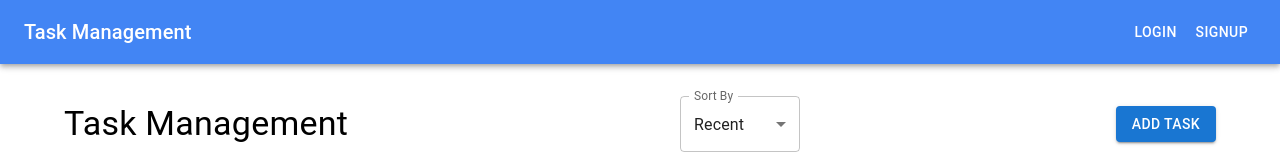
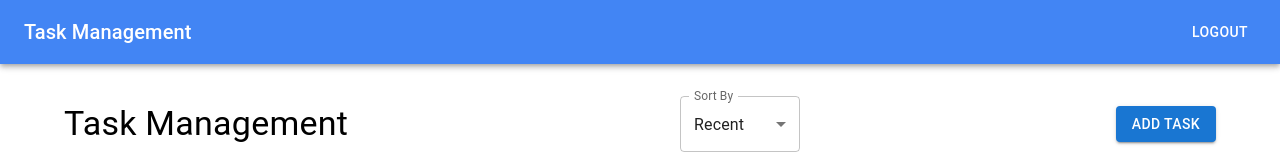
Before and after one commit to kevin-patel9/fe-voosh, a React (Create React App) app: page / in a window 1280 px wide. Both pictures are taken after typing "Sample", "Sample123" into the empty fields and a click on the button "LOGIN". Shown: the top 160 px of the page. Built offline with nearby package versions, Linux system fonts and the light colour scheme; no server answers.

Commit message:
fixed navbar

```diff
--- a/src/App.js
+++ b/src/App.js
@@ -13,11 +13,10 @@ function App() {
   const [isLoggedIn, setIsLoggedIn] = useState(false);
 
   useEffect(() => {
-    function getCookie(name) {
-        const cookieValue = document.cookie.match(`(^|;)\\s*${name}\\s*=\\s*([^;]+)`);
-        return cookieValue ? cookieValue.pop() : "";
+    function getToken() {
+      return localStorage.getItem("token");
     }
-    setIsLoggedIn(getCookie("token") !== "");
+    setIsLoggedIn(getToken() !== "");
   }, [isLoggedIn]);
 
   return (
--- a/src/Screens/Login.js
+++ b/src/Screens/Login.js
@@ -8,7 +8,7 @@ import { UserAuthContext } from '../App';
 
 const Login = () => {
   const [errorMessage, setErrorMessage] = useState("");
-  const { setIsLoggedIn } = useContext(UserAuthContext);
+  const { isLoggedIn, setIsLoggedIn } = useContext(UserAuthContext);
 
   const navigate = useNavigate();
 
@@ -41,7 +41,7 @@ const Login = () => {
     }
 
     localStorage.setItem("token", response?.token);
-    setIsLoggedIn(true);
+    setIsLoggedIn(!isLoggedIn);
     navigate("/task")
   };
 
--- a/src/components/Navbar.js
+++ b/src/components/Navbar.js
@@ -5,12 +5,17 @@ import { UserAuthContext } from '../App';
 
 const Navbar = () => {
     const [refetch, setRefetch] = useState(false);
+    const [ isLogged, setIsLogged ] = useState(localStorage.getItem("token"));
     const { isLoggedIn, setIsLoggedIn } = useContext(UserAuthContext);
 
-    const deleteCookie = (name) => {
-        document.cookie = `${name}=; expires=Thu, 01 Jan 1970 00:00:00 GMT; path=/`;
-        setIsLoggedIn(false);
+    const deleteToken = () => {
+        localStorage.removeItem("token");
+        setIsLogged("");
     };
+
+    useEffect(() => {
+      setIsLogged(localStorage.getItem("token"));
+    },[isLoggedIn])
 
     const handleRefetch = () => {
         setRefetch(!refetch);
@@ -22,14 +27,14 @@ const Navbar = () => {
         <Typography variant="h6" sx={{ flexGrow: 1 }}>
           Task Management
         </Typography>
-        {!isLoggedIn ?
+        {!isLogged ?
             <>
             <Button color="inherit" onClick={handleRefetch} component={Link} to="/">Login</Button>
             <Button color="inherit" component={Link} to="/signup">Signup</Button>
             </>
             :
             <Button onClick={() => {
-                deleteCookie("token");
+                deleteToken();
                 handleRefetch();
             }} color="inherit" component={Link} to="/">
                 Logout
```
